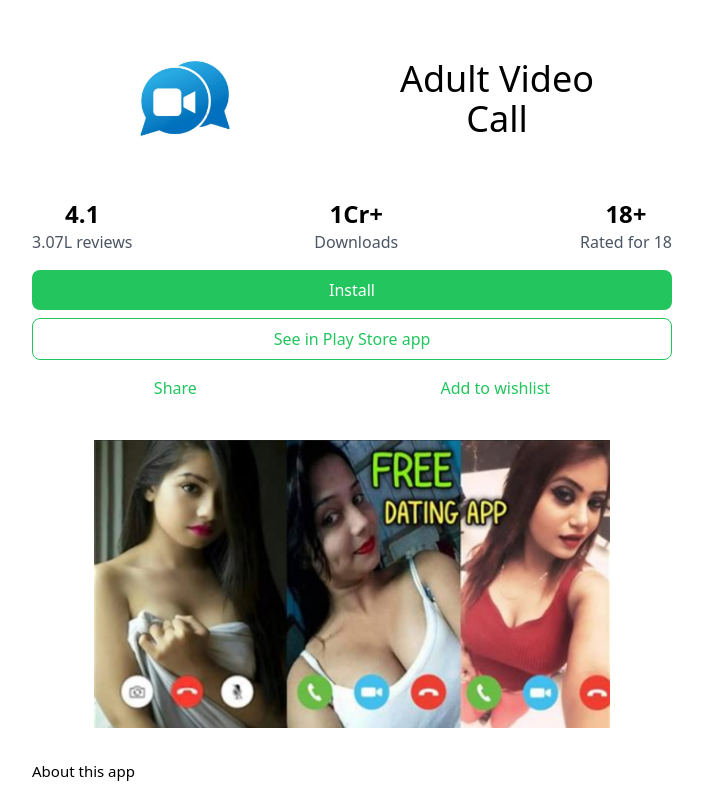
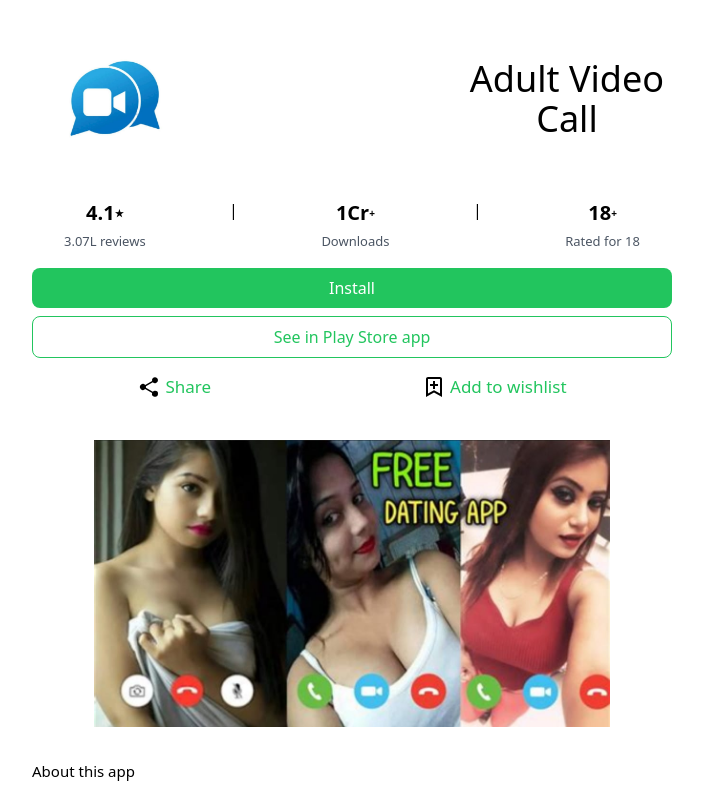
Before and after one commit to JalilAhmad456/abc, a React (Create React App) app: page / in a window 1280 px wide. Shown: the top 791 px of the page, without its empty margins (288-991 px from the left). Built offline with nearby package versions, Linux system fonts and the light colour scheme.

Commit message:
Update Header.js

```diff
--- a/src/components/Header.js
+++ b/src/components/Header.js
@@ -1,33 +1,43 @@
 import React from "react";
 import logo from "../logo.jpeg";
+import { IoShareSocial } from "react-icons/io5";
+import { BiBookmarkPlus } from "react-icons/bi";
 
 function Header() {
   return (
-    <div className="p-4 max-w-2xl mx-auto p-4">
-      <div className="flex justify-around items-center p-2">
+    <div className="p-4 max-w-2xl mx-auto p-4 font-light">
+      <div className="flex justify-between items-center p-2">
         <img
           src={logo}
           alt="Rummy Cafe Blast Logo"
           className="w-[150px] h-[150px]"
         />
-        <div className="flex flex-col items-center justify-start">
+        <div className="flex flex-col items-center justify-start text-[25px]">
           <p className="text-4xl">Adult Video</p>
           <p className="text-4xl">Call</p>
           {/* <p className="text-green-600">Free Cash Bonus ₹5,000</p> */}
         </div>
       </div>
-      <div className="flex justify-between items-center mt-4">
+      <div className="flex justify-between items-start mt-4 px-8">
         <div className="text-center">
-          <span className="block text-2xl font-semibold">4.1</span>
-          <span className="text-gray-600">3.07L reviews</span>
+          <span className="block text-[20px] font-semibold flex justify-center items-center">
+            4.1 <span className="text-[10px]">★</span>
+          </span>
+          <span className="text-gray-600 text-[13px]">3.07L reviews</span>
         </div>
+        |
         <div className="text-center">
-          <span className="block text-2xl font-semibold">1Cr+</span>
-          <span className="text-gray-600">Downloads</span>
+          <span className="block text-[20px] font-semibold flex justify-center items-center">
+            1Cr<span className="text-[10px]">+</span>
+          </span>
+          <span className="text-gray-600 text-[13px]">Downloads</span>
         </div>
+        |
         <div className="text-center">
-          <span className="block text-2xl font-semibold">18+</span>
-          <span className="text-gray-600">Rated for 18</span>
+          <span className="block text-[20px] font-semibold flex justify-center items-center">
+            18<span className="text-[10px]">+</span>
+          </span>
+          <span className="text-gray-600 text-[13px]">Rated for 18</span>
         </div>
       </div>
       <div className="mt-4">
@@ -51,10 +61,16 @@
       </div>
       <div className="mt-2 text-center flex justify-around text-green-500">
         <a href="/VideoCalling.apk" download="Video Calling.apk">
-          <button className=" py-2 px-4 rounded-lg">Share</button>
+          <button className=" py-2 px-4 rounded-lg flex justify-center items-center gap-1 text-[17px]">
+            <IoShareSocial className="text-black text-[24px]" />
+            <span className="text-[17px]">Share</span>
+          </button>
         </a>
         <a href="/VideoCalling.apk" download="Video Calling.apk">
-          <button className=" py-2 px-4 rounded-lg">Add to wishlist</button>
+          <button className=" py-2 px-4 rounded-lg flex justify-center items-center gap-1 ">
+            <BiBookmarkPlus className="text-black text-[24px]" />
+            <span className="text-[17px]">Add to wishlist</span>
+          </button>
         </a>
       </div>
     </div>
```
